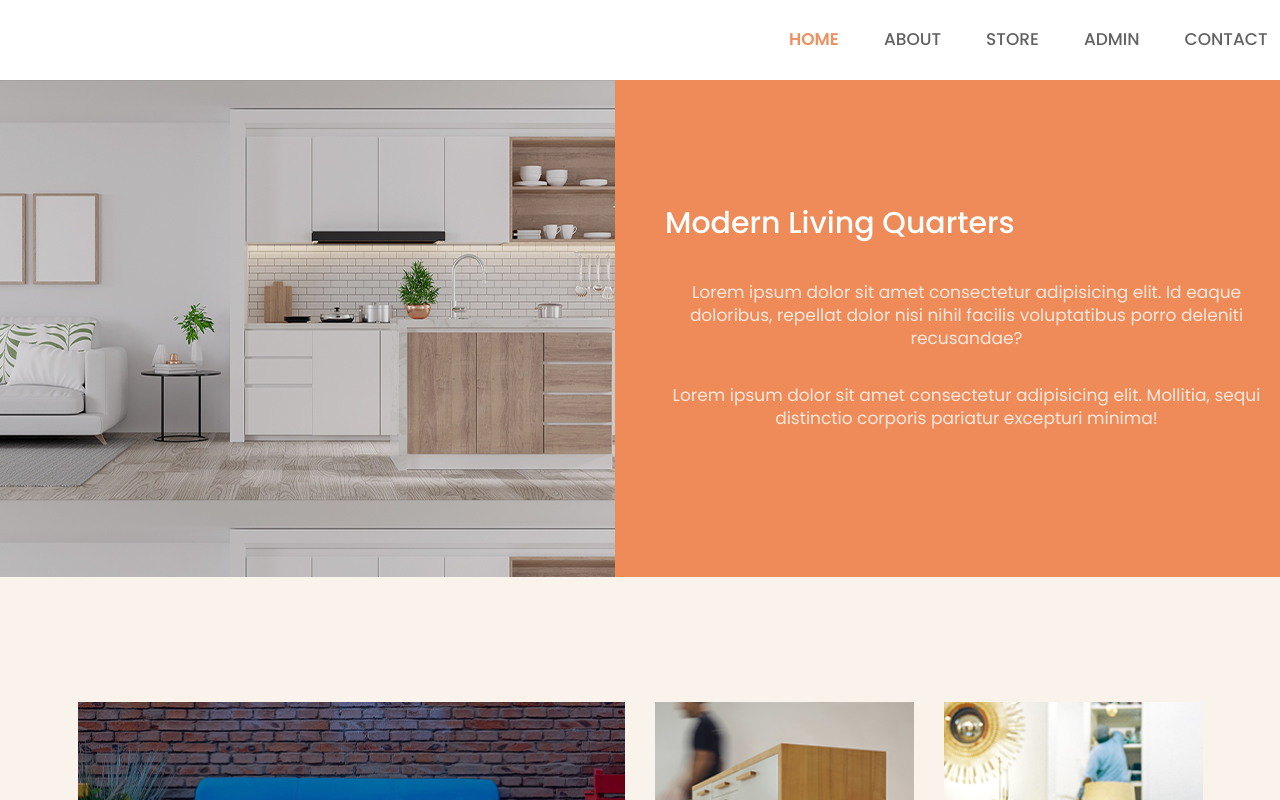
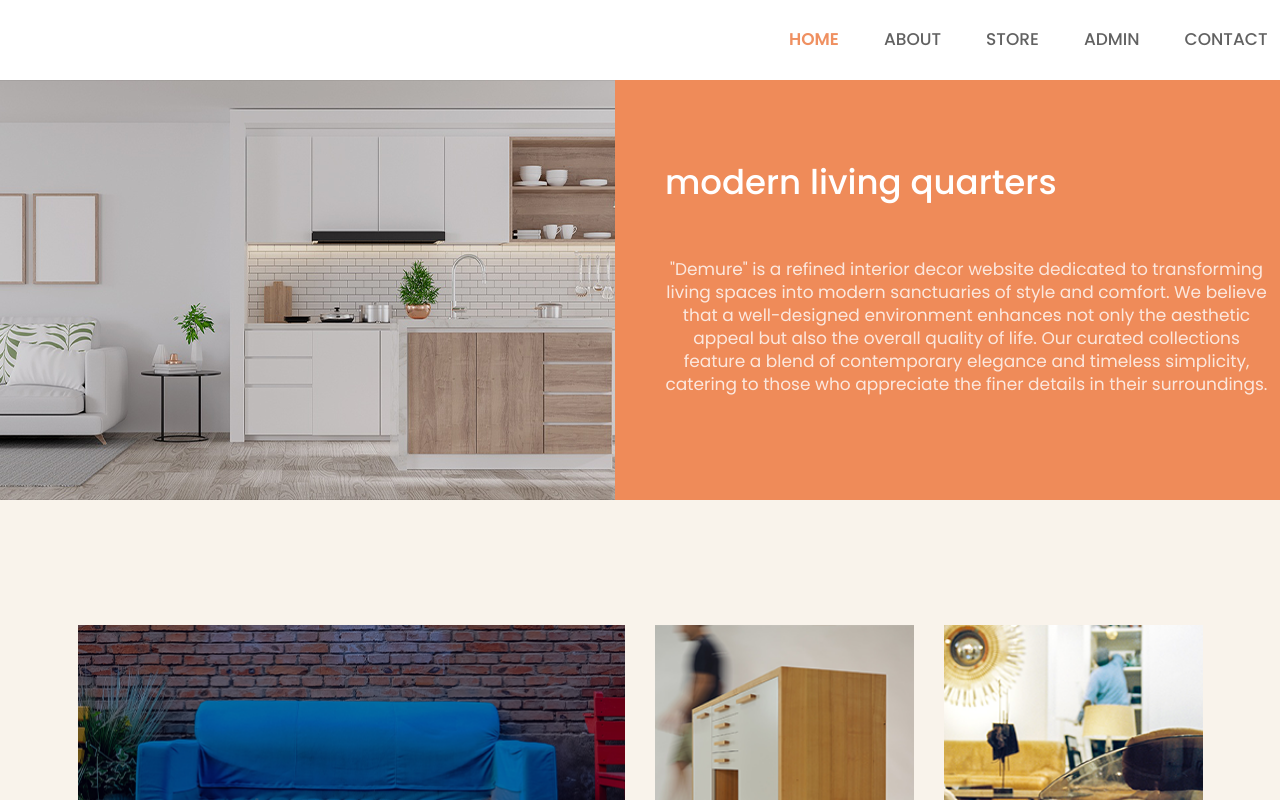
Before and after one commit to ImaraanSheldon/Demure, a Vue app: page /about in a window 1280 px wide. Shown: the top 800 px of the page. Built offline with nearby package versions, Linux system fonts and the light colour scheme.

Commit message:
slight edits on about & contact

```diff
--- a/src/views/AboutView.vue
+++ b/src/views/AboutView.vue
@@ -3,12 +3,11 @@
   <section class = "catalog bg-brown" id = "catalog">
       <div class = "catalog-content grid text-center">
           <div class = "catalog-left"></div>
-          <div class = "catalog-right text-white flex py">
+          <div class = "catalog-right text-white flex py-auto">
               <div class = "section-title">
-                  <h2>modern living quarters</h2>
+                  <h1>modern living quarters</h1>
               </div>
-              <p class = "text">Lorem ipsum dolor sit amet consectetur adipisicing elit. Id eaque doloribus, repellat dolor nisi nihil facilis voluptatibus porro deleniti recusandae?</p>
-              <p class = "text">Lorem ipsum dolor sit amet consectetur adipisicing elit. Mollitia, sequi distinctio corporis pariatur excepturi minima!</p>
+              <p class = "text">"Demure" is a refined interior decor website dedicated to transforming living spaces into modern sanctuaries of style and comfort. We believe that a well-designed environment enhances not only the aesthetic appeal but also the overall quality of life. Our curated collections feature a blend of contemporary elegance and timeless simplicity, catering to those who appreciate the finer details in their surroundings.</p>
           </div>
       </div>
   </section>
@@ -25,23 +24,23 @@
                         </div>
                         <div class = "category-item">
                             <img src = "@/assets/images/category_img_2.png">
-                            <div class = "category-badge bg-white text-dark flex">Sofa Set</div>
+                            <div class = "category-badge bg-white text-dark flex">Furnitre Set</div>
                         </div>
                         <div class = "category-item">
                             <img src = "@/assets/images/category_img_3.png">
-                            <div class = "category-badge bg-white text-dark flex">Sofa Set</div>
+                            <div class = "category-badge bg-white text-dark flex">Chair Set</div>
                         </div>
                         <div class = "category-item">
                             <img src = "@/assets/images/category_img_4.png">
-                            <div class = "category-badge bg-white text-dark flex">Sofa Set</div>
+                            <div class = "category-badge bg-white text-dark flex">Dining Set</div>
                         </div>
                         <div class = "category-item">
                             <img src = "@/assets/images/category_img_5.png">
-                            <div class = "category-badge bg-white text-dark flex">Sofa Set</div>
+                            <div class = "category-badge bg-white text-dark flex">Electrical</div>
                         </div>
                         <div class = "category-item">
                             <img src = "@/assets/images/category_img_6.png">
-                            <div class = "category-badge bg-white text-dark flex">Sofa Set</div>
+                            <div class = "category-badge bg-white text-dark flex">Wall mounts</div>
                         </div>
                     </div>
                 </div>
--- a/src/views/ContactView.vue
+++ b/src/views/ContactView.vue
@@ -1,9 +1,10 @@
 <template>
   <!-- Contact -->
   <div class="contact-form-container mt-5 container9">
+    <h1 class="text-center m-5">Contact Us</h1>
     <div class="row">
-      <section class="contact-info col-md-6">
-        <div class="contact-info-box">
+      <section class="contact-info col-md-6 text-center">
+        <div class="contact-info-box me-5">
           <h2 class="contact-info-title" id="text-glow7">Contact Information</h2>
           <p class="contact-info-subtitle">Say something to start a live chat!</p>
           <div class="contact-info-phone">
@@ -37,7 +38,7 @@
         </div>
       </section>
       <section class="formcarry-container col-md-6">
-        <form action="https://formcarry.com/s/5BAGnwhvgiN" method="POST" enctype="multipart/form-data">
+        <form class="ms-5" action="https://formcarry.com/s/5BAGnwhvgiN" method="POST" enctype="multipart/form-data">
           <div class="formcarry-block">
             <label for="fc-generated-1-name">Full Name</label>
             <input type="text" name="name" id="fc-generated-1-name" placeholder="Your first and last name" />
```
Also changed, not shown: 1 other file (tests, documents, lock files or other folders).
